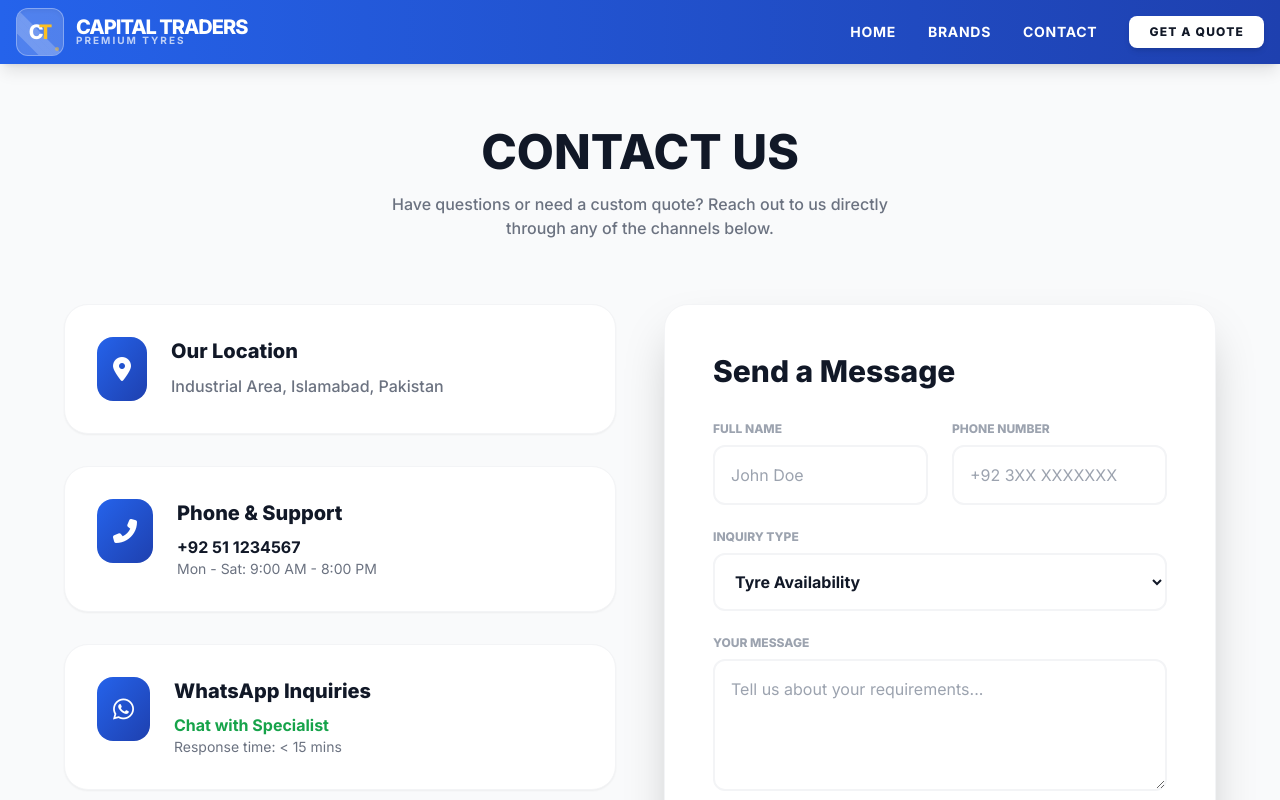
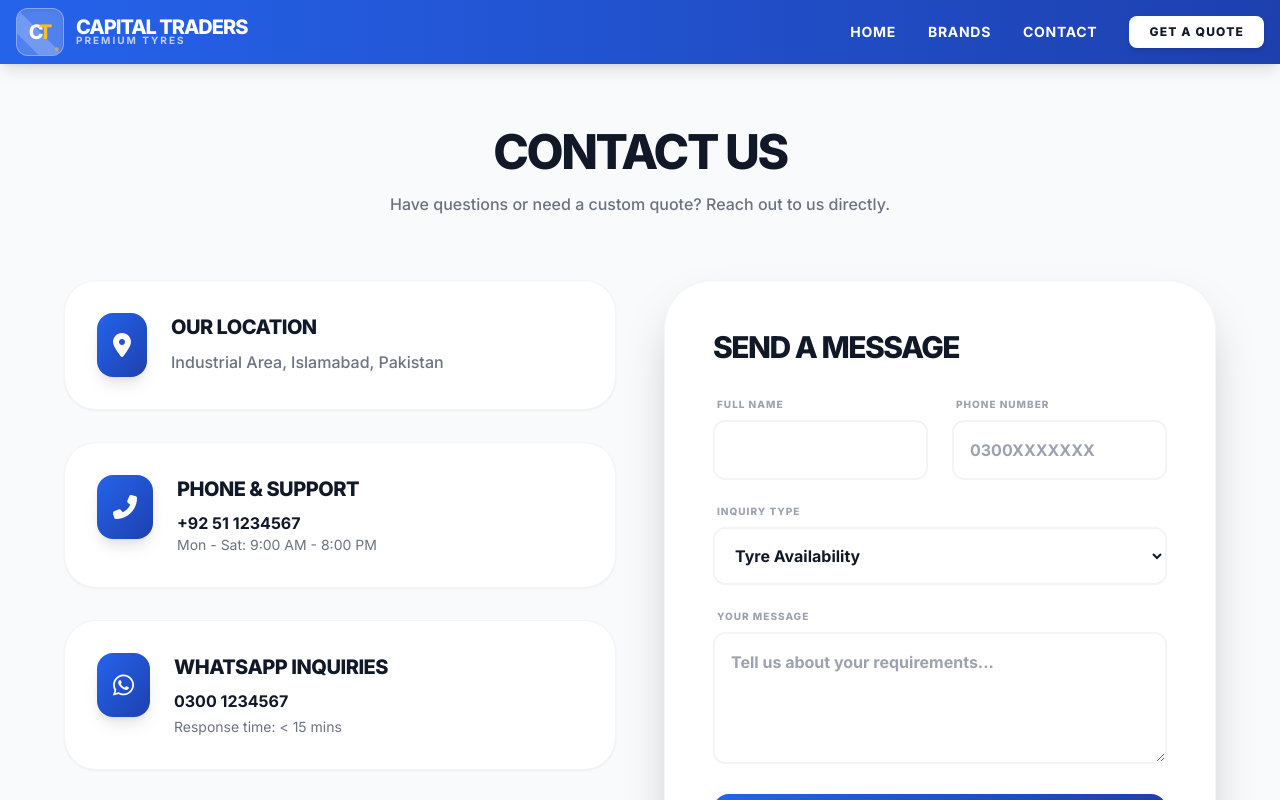
Before and after one commit to ansarali1985/Capital-Traders, a React (Vite) app: page / in a window 1280 px wide. Both pictures are taken after a click on the button "CONTACT". Shown: the top 800 px of the page. Built offline with nearby package versions, Linux system fonts and the light colour scheme.

Commit message:
Update ContactUs.tsx

```diff
--- a/pages/ContactUs.tsx
+++ b/pages/ContactUs.tsx
@@ -22,7 +22,14 @@ const ContactUs: React.FC<ContactUsProps> = ({ businessInfo, themeColor }) => {
       return;
     }
 
-    const cleanNumber = businessInfo.whatsapp.replace(/\D/g, '');
+    // Fixed Pakistan Number Cleaning Logic
+    let cleanNumber = businessInfo.whatsapp.replace(/\D/g, '');
+    if (cleanNumber.startsWith('0')) {
+      cleanNumber = '92' + cleanNumber.substring(1);
+    } else if (!cleanNumber.startsWith('92')) {
+      cleanNumber = '92' + cleanNumber;
+    }
+
     const whatsappMessage = encodeURIComponent(
       `*New Quote Request*\n\n` +
       `*Name:* ${formData.name}\n` +
@@ -38,86 +45,62 @@ const ContactUs: React.FC<ContactUsProps> = ({ businessInfo, themeColor }) => {
   return (
     <div className="container mx-auto px-4 py-16 animate-fadeIn">
       <div className="text-center mb-16">
-        <h1 className="text-5xl font-black text-gray-900 mb-4">CONTACT US</h1>
-        <p className="text-gray-500 max-w-lg mx-auto font-medium">Have questions or need a custom quote? Reach out to us directly through any of the channels below.</p>
+        <h1 className="text-5xl font-black text-gray-900 mb-4 tracking-tighter uppercase">CONTACT US</h1>
+        <p className="text-gray-500 max-w-lg mx-auto font-medium">Have questions or need a custom quote? Reach out to us directly.</p>
       </div>
 
       <div className="grid grid-cols-1 lg:grid-cols-2 gap-12 max-w-6xl mx-auto">
         <div className="space-y-8">
-          <div className="bg-white p-8 rounded-3xl shadow-sm border border-gray-100 flex items-start gap-6">
-            <div className={`bg-gradient-to-br ${themeColor} p-4 rounded-2xl text-white`}>
+          <div className="bg-white p-8 rounded-[2rem] shadow-sm border border-gray-100 flex items-start gap-6">
+            <div className={`bg-gradient-to-br ${themeColor} p-4 rounded-2xl text-white shadow-lg`}>
               <i className="fas fa-map-marker-alt text-2xl"></i>
             </div>
             <div>
-              <h3 className="font-black text-xl mb-2">Our Location</h3>
+              <h3 className="font-black text-xl mb-2 uppercase tracking-tight">Our Location</h3>
               <p className="text-gray-500 font-medium leading-relaxed">{businessInfo.address}</p>
             </div>
           </div>
 
-          <div className="bg-white p-8 rounded-3xl shadow-sm border border-gray-100 flex items-start gap-6">
-            <div className={`bg-gradient-to-br ${themeColor} p-4 rounded-2xl text-white`}>
+          <div className="bg-white p-8 rounded-[2rem] shadow-sm border border-gray-100 flex items-start gap-6">
+            <div className={`bg-gradient-to-br ${themeColor} p-4 rounded-2xl text-white shadow-lg`}>
               <i className="fas fa-phone-alt text-2xl"></i>
             </div>
             <div>
-              <h3 className="font-black text-xl mb-2">Phone & Support</h3>
+              <h3 className="font-black text-xl mb-2 uppercase tracking-tight">Phone & Support</h3>
               <p className="text-gray-900 font-bold">{businessInfo.phone}</p>
               <p className="text-gray-500 text-sm">Mon - Sat: 9:00 AM - 8:00 PM</p>
             </div>
           </div>
 
-          <div className="bg-white p-8 rounded-3xl shadow-sm border border-gray-100 flex items-start gap-6">
-            <div className={`bg-gradient-to-br ${themeColor} p-4 rounded-2xl text-white`}>
+          <div className="bg-white p-8 rounded-[2rem] shadow-sm border border-gray-100 flex items-start gap-6">
+            <div className={`bg-gradient-to-br ${themeColor} p-4 rounded-2xl text-white shadow-lg`}>
               <i className="fab fa-whatsapp text-2xl"></i>
             </div>
             <div>
-              <h3 className="font-black text-xl mb-2">WhatsApp Inquiries</h3>
-              <a
-                href={`https://wa.me/${businessInfo.whatsapp.replace(/\D/g, '')}`}
-                target="_blank"
-                rel="noopener noreferrer"
-                className="text-green-600 font-bold hover:underline"
-              >
-                Chat with Specialist
-              </a>
+              <h3 className="font-black text-xl mb-2 uppercase tracking-tight">WhatsApp Inquiries</h3>
+              <p className="text-gray-900 font-bold mb-1">{businessInfo.whatsapp}</p>
               <p className="text-gray-500 text-sm">Response time: &lt; 15 mins</p>
             </div>
           </div>
         </div>
 
-        <div className="bg-white p-8 md:p-12 rounded-3xl shadow-2xl border border-gray-100">
-          <h2 className="text-3xl font-black mb-8 text-gray-900">Send a Message</h2>
+        <div className="bg-white p-8 md:p-12 rounded-[3rem] shadow-2xl border border-gray-100 relative overflow-hidden">
+          <div className="relative z-10">
+            <h2 className="text-3xl font-black mb-8 text-gray-900 uppercase tracking-tighter">Send a Message</h2>
             <form className="space-y-6" onSubmit={handleSubmit}>
               <div className="grid grid-cols-1 md:grid-cols-2 gap-6">
                 <div>
-                <label className="block text-xs font-black text-gray-400 uppercase mb-2">Full Name</label>
-                <input
-                  type="text"
-                  className="w-full border-2 border-gray-100 p-4 rounded-xl focus:border-blue-500 focus:outline-none"
-                  placeholder="John Doe"
-                  value={formData.name}
-                  onChange={e => setFormData({...formData, name: e.target.value})}
-                  required
-                />
+                  <label className="block text-[10px] font-black text-gray-400 uppercase tracking-widest mb-2 ml-1">Full Name</label>
+                  <input type="text" className="w-full border-2 border-gray-100 p-4 rounded-xl focus:border-gray-900 focus:outline-none font-bold" value={formData.name} onChange={e => setFormData({...formData, name: e.target.value})} required />
                 </div>
                 <div>
-                <label className="block text-xs font-black text-gray-400 uppercase mb-2">Phone Number</label>
-                <input
-                  type="text"
-                  className="w-full border-2 border-gray-100 p-4 rounded-xl focus:border-blue-500 focus:outline-none"
-                  placeholder="+92 3XX XXXXXXX"
-                  value={formData.phone}
-                  onChange={e => setFormData({...formData, phone: e.target.value})}
-                  required
-                />
+                  <label className="block text-[10px] font-black text-gray-400 uppercase tracking-widest mb-2 ml-1">Phone Number</label>
+                  <input type="text" className="w-full border-2 border-gray-100 p-4 rounded-xl focus:border-gray-900 focus:outline-none font-bold" placeholder="0300XXXXXXX" value={formData.phone} onChange={e => setFormData({...formData, phone: e.target.value})} required />
                 </div>
               </div>
               <div>
-              <label className="block text-xs font-black text-gray-400 uppercase mb-2">Inquiry Type</label>
-              <select
-                className="w-full border-2 border-gray-100 p-4 rounded-xl focus:border-blue-500 focus:outline-none bg-white font-bold"
-                value={formData.type}
-                onChange={e => setFormData({...formData, type: e.target.value})}
-              >
+                <label className="block text-[10px] font-black text-gray-400 uppercase tracking-widest mb-2 ml-1">Inquiry Type</label>
+                <select className="w-full border-2 border-gray-100 p-4 rounded-xl focus:border-gray-900 focus:outline-none bg-white font-bold" value={formData.type} onChange={e => setFormData({...formData, type: e.target.value})}>
                   <option>Tyre Availability</option>
                   <option>Pricing Inquiry</option>
                   <option>Service Appointment</option>
@@ -125,22 +108,14 @@ const ContactUs: React.FC<ContactUsProps> = ({ businessInfo, themeColor }) => {
                 </select>
               </div>
               <div>
-              <label className="block text-xs font-black text-gray-400 uppercase mb-2">Your Message</label>
-              <textarea
-                rows={4}
-                className="w-full border-2 border-gray-100 p-4 rounded-xl focus:border-blue-500 focus:outline-none"
-                placeholder="Tell us about your requirements..."
-                value={formData.message}
-                onChange={e => setFormData({...formData, message: e.target.value})}
-              ></textarea>
+                <label className="block text-[10px] font-black text-gray-400 uppercase tracking-widest mb-2 ml-1">Your Message</label>
+                <textarea rows={4} className="w-full border-2 border-gray-100 p-4 rounded-xl focus:border-gray-900 focus:outline-none font-bold" placeholder="Tell us about your requirements..." value={formData.message} onChange={e => setFormData({...formData, message: e.target.value})}></textarea>
               </div>
-            <button
-              type="submit"
-              className={`w-full bg-gradient-to-r ${themeColor} text-white py-5 rounded-xl font-black text-lg shadow-xl hover:scale-[1.02] transition-all`}
-            >
-              SEND INQUIRY VIA WHATSAPP
+              <button type="submit" className={`w-full bg-gradient-to-r ${themeColor} text-white py-5 rounded-2xl font-black text-lg uppercase tracking-widest shadow-xl hover:scale-[1.02] transition-all`}>
+                SEND VIA WHATSAPP
               </button>
             </form>
+          </div>
         </div>
       </div>
     </div>
```
Lines whose indentation alone changed are shown as unchanged.
